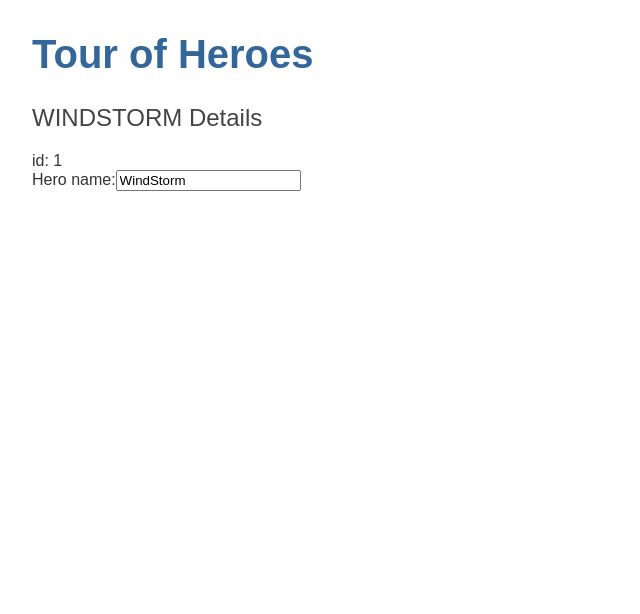
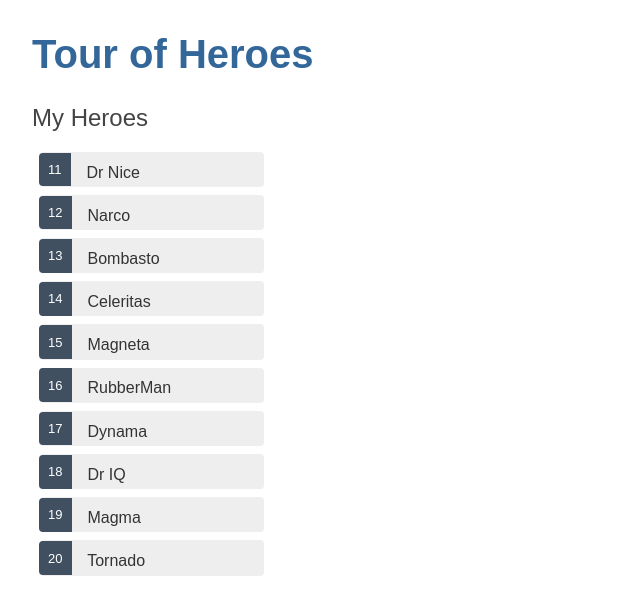
Before and after one commit to matBentes/angular-tour-of-heroes, an Angular app: page / in a window 1280 px wide. Shown: the top 614 px of the page, without its empty margins (0-640 px from the left). Built offline with nearby package versions, Linux system fonts and the light colour scheme.

Commit message:
display-list (#2)

```diff
--- a/src/app/heroes/heroes.component.html
+++ b/src/app/heroes/heroes.component.html
@@ -1,8 +1,19 @@
-<h2>{{ hero.name | uppercase }} Details</h2>
-<div>
-  <span>id: {{ hero.id }}</span>
+<h2>My Heroes</h2>
+<ul class="heroes">
+  <li
+    *ngFor="let hero of heroes"
+    (click)="onSelect(hero)"
+    [class.selected]="hero === selectedHero"
+  >
+    <span class="badge">{{ hero.id }}</span> {{ hero.name }}
+  </li>
+</ul>
+
+<div *ngIf="selectedHero">
+  <h2>{{ selectedHero.name }} Details</h2>
+  <div><span>id:</span> {{ selectedHero.id }}</div>
+  <div>
+    <label for="hero-name">Hero name:</label>
+    <input id="hero-name" [(ngModel)]="selectedHero.name" placeholder="name" />
+  </div>
 </div>
-<div>
-  <label for="name">Hero name:</label>
-  <input id="name" [(ngModel)]="hero.name" placeholder="name" />
-</div>
--- a/src/app/heroes/heroes.component.scss
+++ b/src/app/heroes/heroes.component.scss
@@ -0,0 +1,52 @@
+/* HeroesComponent's private CSS styles */
+.heroes {
+  margin: 0 0 2em 0;
+  list-style-type: none;
+  padding: 0;
+  width: 15em;
+}
+.heroes li {
+  cursor: pointer;
+  position: relative;
+  left: 0;
+  background-color: #eee;
+  margin: 0.5em;
+  padding: 0.3em 0;
+  height: 1.6em;
+  border-radius: 4px;
+}
+.heroes li:hover {
+  color: #2c3a41;
+  background-color: #e6e6e6;
+  left: 0.1em;
+}
+.heroes li.selected {
+  background-color: black;
+  color: white;
+}
+.heroes li.selected:hover {
+  background-color: #505050;
+  color: white;
+}
+.heroes li.selected:active {
+  background-color: black;
+  color: white;
+}
+.heroes .badge {
+  display: inline-block;
+  font-size: small;
+  color: white;
+  padding: 0.8em 0.7em 0 0.7em;
+  background-color: #405061;
+  line-height: 1em;
+  position: relative;
+  left: -1px;
+  top: -4px;
+  height: 1.8em;
+  margin-right: 0.8em;
+  border-radius: 4px 0 0 4px;
+}
+
+input {
+  padding: 0.5rem;
+}
--- a/src/app/heroes/heroes.component.ts
+++ b/src/app/heroes/heroes.component.ts
@@ -1,5 +1,6 @@
 import { Component, OnInit } from '@angular/core';
 import { Hero } from '../hero';
+import { HEROES } from '../mock-heroes';
 
 @Component({
   selector: 'app-heroes',
@@ -7,8 +8,17 @@
   styleUrls: ['./heroes.component.scss'],
 })
 export class HeroesComponent implements OnInit {
-  hero: Hero = { id: 1, name: 'WindStorm' };
+  heroes = HEROES;
+  selectedHero?: Hero;
+
   constructor() {}
 
   ngOnInit(): void {}
+
+  onSelect(hero: Hero): void {
+    this.selectedHero = hero;
+    console.log(hero);
+    console.log(this.selectedHero);
+    console.log(this.selectedHero == hero);
+  }
 }
--- /dev/null
+++ b/src/app/mock-heroes.ts
@@ -0,0 +1,14 @@
+import { Hero } from './hero';
+
+export const HEROES: Hero[] = [
+  { id: 11, name: 'Dr Nice' },
+  { id: 12, name: 'Narco' },
+  { id: 13, name: 'Bombasto' },
+  { id: 14, name: 'Celeritas' },
+  { id: 15, name: 'Magneta' },
+  { id: 16, name: 'RubberMan' },
+  { id: 17, name: 'Dynama' },
+  { id: 18, name: 'Dr IQ' },
+  { id: 19, name: 'Magma' },
+  { id: 20, name: 'Tornado' },
+];
```
